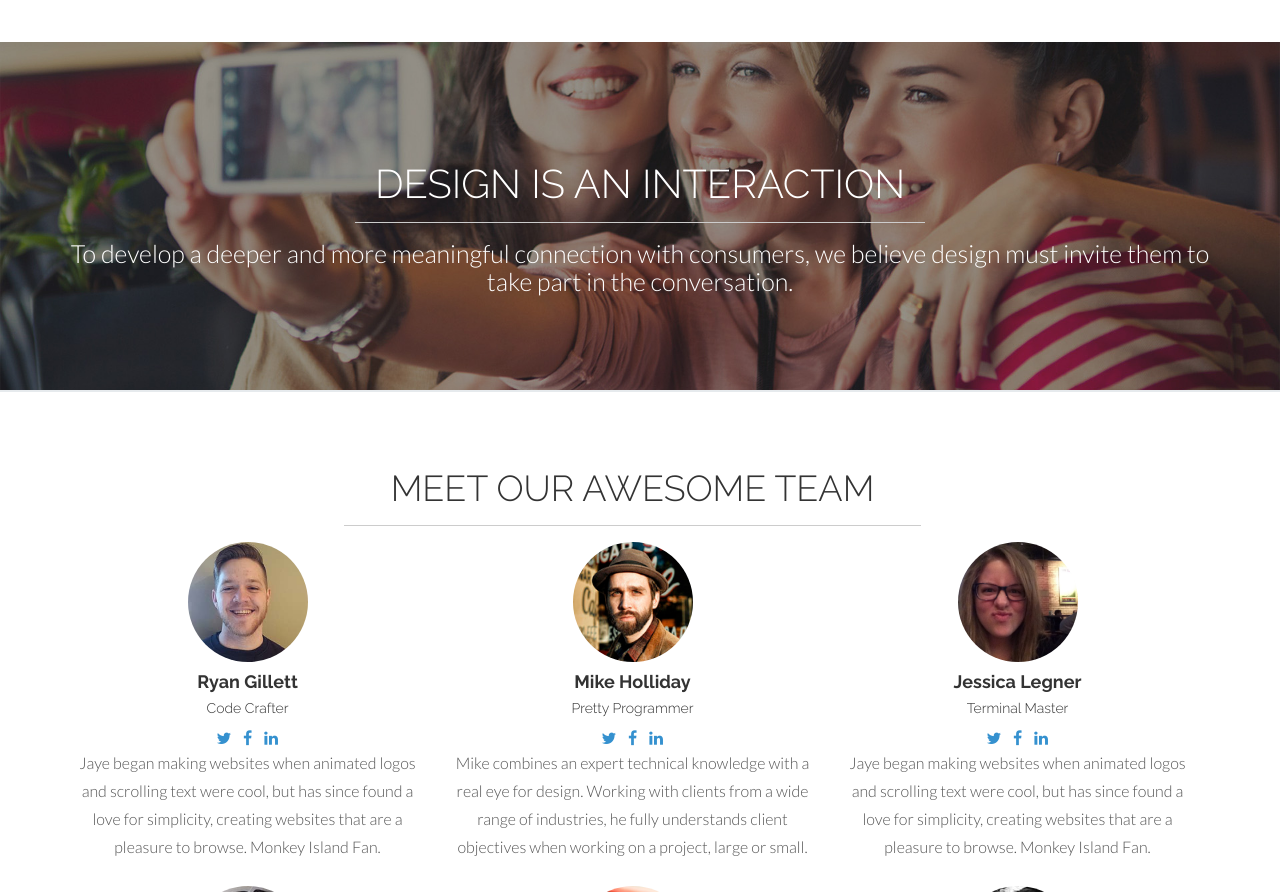
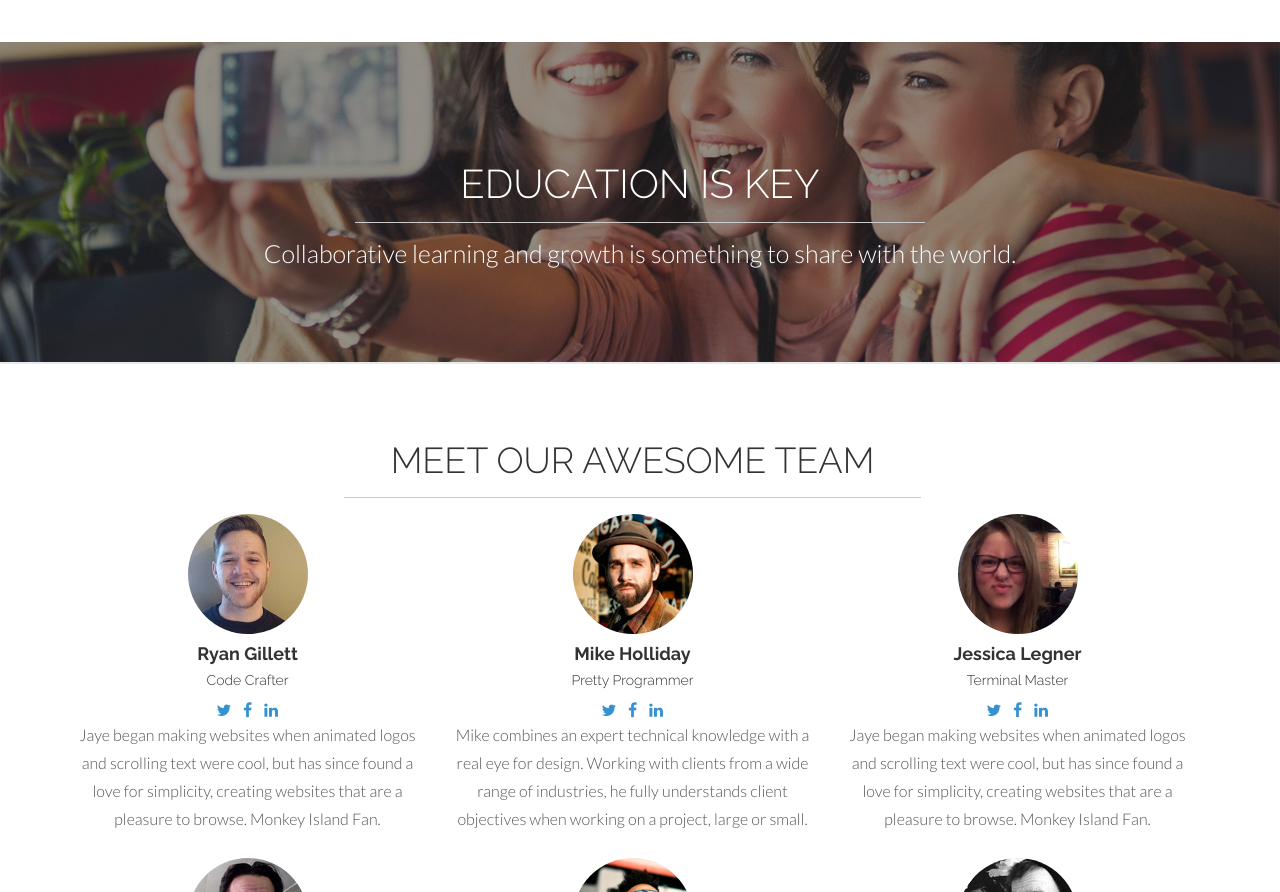
Before and after one commit to ivorypenguin/ivorypenguin.github.io, a plain HTML site: page index.html in a window 1280 px wide. Shown: the part 2095-2987 px from the top of the page. Drawn offline with Linux system fonts and the light colour scheme.

Commit message:
Education is key?

```diff
--- a/index.html
+++ b/index.html
@@ -143,9 +143,9 @@
 		<!-- ==== SECTION DIVIDER2 -->
 		<section class="section-divider textdivider divider2">
 			<div class="container">
-				<h1>DESIGN IS AN INTERACTION</h1>
+				<h1>EDUCATION IS KEY</h1>
 				<hr>
-				<p>To develop a deeper and more meaningful connection with consumers, we believe design must invite them to take part in the conversation.</p>
+				<p>Collaborative learning and growth is something to share with the world.</p>
 			</div><!-- container -->
 		</section><!-- section -->
 
```
